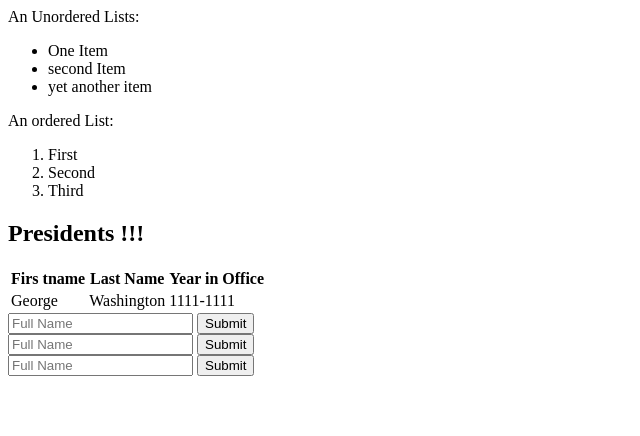
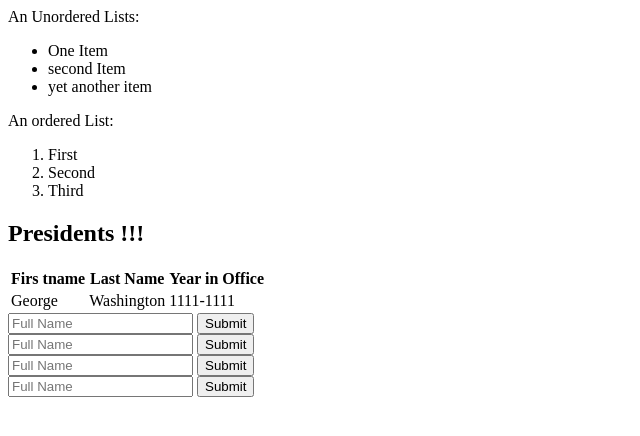
Before and after one commit to akalandazz/kalandaz, a plain HTML site: page hello.html in a window 1280 px wide. Shown: the whole page, without its empty margins (0-640 px from the left). Drawn offline with Linux system fonts and the light colour scheme.

Commit message:
added_some_button

```diff
--- a/hello.html
+++ b/hello.html
@@ -42,6 +42,10 @@
 			<input type="text" name="name", placeholder="Full Name">
 			<button> Submit </button>
 		</form>
+		<form>
+			<input type="text" name="name", placeholder="Full Name">
+			<button> Submit </button>
+		</form>
 
 
 	</body>
```
